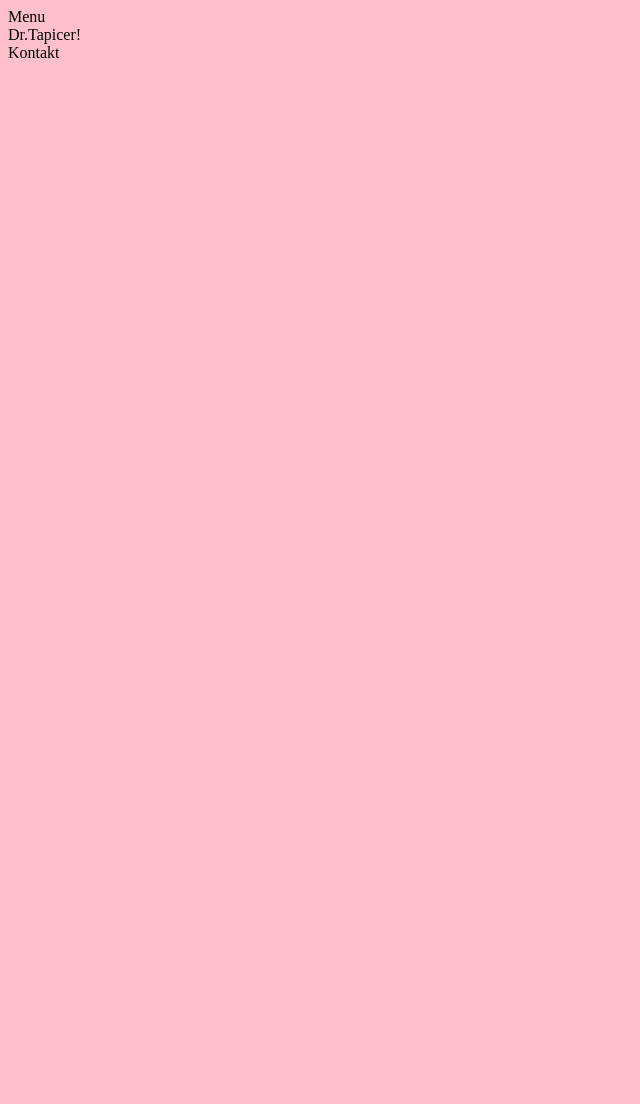
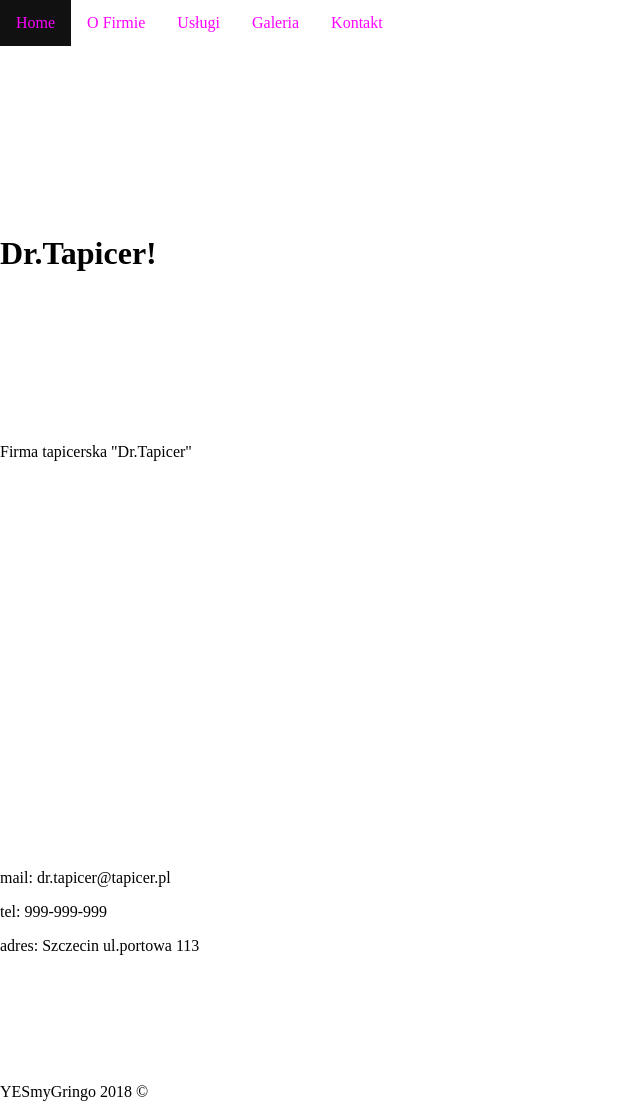
Before and after one commit to YESmyGringo/Dr.Tapicer, a plain HTML site: page index.html in a window 1280 px wide. Shown: the whole page, without its empty margins (0-640 px from the left). Before the commit the page ends 800 px from the top, so only its background shows below. Drawn offline with Linux system fonts and the light colour scheme.

Commit message:
try do layout. add nav, and positon with grid

```diff
--- a/index.html
+++ b/index.html
@@ -9,14 +9,34 @@
 
 </head>
 <body>
-    <div id="site-menu">Menu</div>
-    <div class="content">
-        <header>Dr.Tapicer!</header>
-        <main></main>
-        <section></section>
-        <section></section>
-        <footer>Kontakt</footer>
+    <div id="site-menu">
+        <nav class="navigation">
+            <ul>
+                <li><a href="#">Home</a></li>
+                <li><a href="#">O Firmie</a></li>
+                <li><a href="#">Usługi</a></li>
+                <li><a href="#">Galeria</a></li>
+                <li><a href="#">Kontakt</a></li>
+            </ul>
+        </nav>
     </div>
+    <header class="header">
+        <h1>Dr.Tapicer!</h1>
+    </header>
+    <main class="about-us">
+        <article>
+            <p>Firma tapicerska "Dr.Tapicer"</p>
+        </article>
+    </main>
+    <section class="image"></section>
+    <section class="contact">
+        <article>
+            <p>mail: dr.tapicer@tapicer.pl</p>
+            <p>tel: 999-999-999</p>
+            <p>adres: Szczecin ul.portowa 113</p>
+        </article>
+    </section>
+    <footer class="footer"><p>YESmyGringo 2018 &copy</p></footer>
 
 </body>
 </html>
--- a/style.css
+++ b/style.css
@@ -1,3 +1,58 @@
 body{
-    background: pink;
+    width: 100vw;
+    height: 100vw;
+    margin: 0;
+    padding: 0;
+    display: grid;
+    grid-template: repeat(6, 1fr) / repeat(3, 1fr);
+    grid-template-areas: "navigation navigation navigation"
+                        "header header header"
+                        "about-us about-us about-us"
+                        ". image ."
+                        "contact contact contact"
+                        "footer footer footer";
 }
+/* ------ NAVIGATION ------ */
+.navigation{
+    grid-area: navigation;
+    position: fixed;
+}
+.navigation ul{
+    list-style-type: none;
+    margin: 0;
+    padding: 0;
+    background: #333;
+}
+.navigation li{
+    float: left;
+}
+.navigation li a{
+    display: block;
+    color: fuchsia;
+    text-align: center;
+    padding: 14px 16px;
+    text-decoration: none;
+}
+.navigation li a:hover{
+    background: #111;
+}
+/* ------ HEADER ------- */
+.header{
+    grid-area: header;
+}
+
+.about-us{
+    grid-area: about-us;
+}
+
+.image{
+    grid-area: image;
+}
+
+.contact{
+    grid-area: contact;
+}
+
+.footer{
+    grid-area: footer;
+}
```
